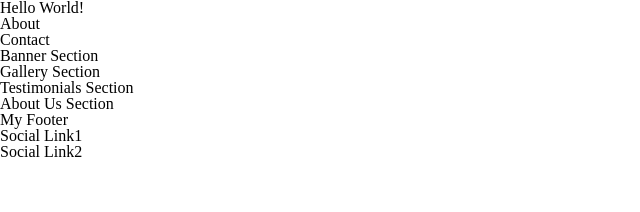
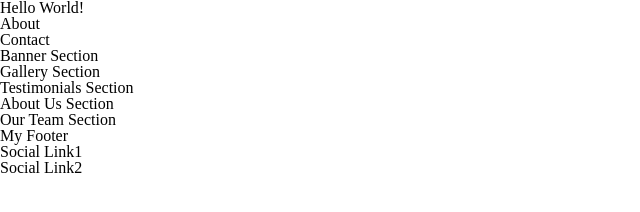
Before and after one commit to gabriel-serra/my-github-website, a plain HTML site: page index.html in a window 1280 px wide. Shown: the whole page, without its empty margins (0-640 px from the left). Drawn offline with Linux system fonts and the light colour scheme.

Commit message:
added our team section - index.html

```diff
--- a/index.html
+++ b/index.html
@@ -22,7 +22,6 @@
     <h2>Banner Section</h2>
 </div>
 
-
 <div>
     <h2>Gallery Section</h2>
 </div>
@@ -35,6 +34,10 @@
     <h2>About Us Section</h2>
 </div>
 
+<div>
+    <h2>Our Team Section</h2>
+</div>
+
     <footer>
         <h2>My Footer</h2>
         <ul>
```
